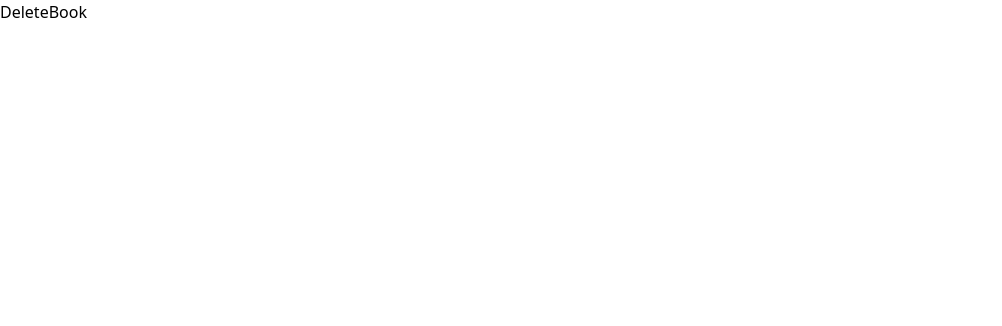
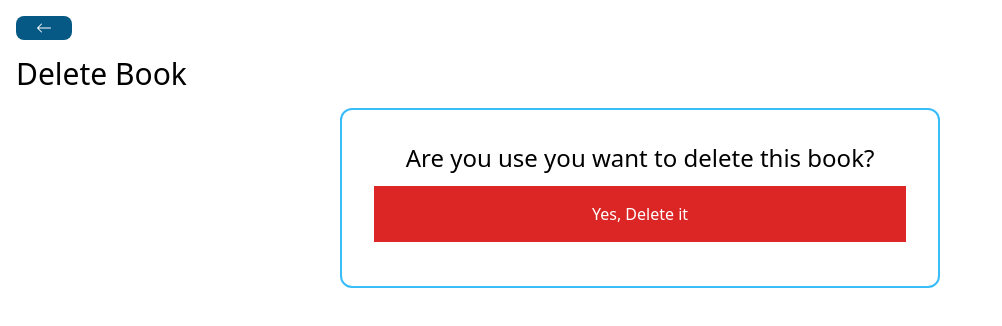
Before and after one commit to JamieDawson/mern_test, a React (Vite) app in the folder frontend/: page /books/delete/1 in a window 1280 px wide. Shown: the top 326 px of the page, without its empty margins (0-1002 px from the left). Built offline with nearby package versions, Linux system fonts and the light colour scheme.

Commit message:
updated delete component so it deletes items

```diff
--- a/frontend/src/pages/DeleteBook.jsx
+++ b/frontend/src/pages/DeleteBook.jsx
@@ -1,7 +1,44 @@
-import React from "react";
+import React, { useState } from "react";
+import BackButton from "../components/BackButton";
+import Spinner from "../components/Spinner";
+import axios from "axios";
+import { useNavigate, useParams } from "react-router-dom";
 
 const DeleteBook = () => {
-  return <div>DeleteBook</div>;
+  const [loading, setLoading] = useState(false);
+  const navigate = useNavigate();
+  const { id } = useParams();
+  const handleDeleteBook = () => {
+    setLoading(true);
+    axios
+      .delete(`http://localhost:5555/books/${id}`)
+      .then(() => {
+        setLoading(false);
+        navigate("/");
+      })
+      .catch((error) => {
+        setLoading(false);
+        alert("Can't delete this!");
+        console.log("can't delete!");
+      });
+  };
+
+  return (
+    <div className="p-4">
+      <BackButton />
+      <h1 className="text-3xl my-4">Delete Book</h1>
+      {loading ? <Spinner /> : ""}
+      <div className="flex flex-col items-center border-2 border-sky-400 rounded-xl w-[600px] p-8 mx-auto">
+        <h3 className="text-2xl">Are you use you want to delete this book?</h3>
+        <button
+          className="p-4 bg-red-600 text-white m-3 w-full"
+          onClick={handleDeleteBook}
+        >
+          Yes, Delete it
+        </button>
+      </div>
+    </div>
+  );
 };
 
 export default DeleteBook;
--- a/frontend/src/pages/Home.jsx
+++ b/frontend/src/pages/Home.jsx
@@ -73,7 +73,7 @@
                       <AiOutlineEdit className="text-2xl text-yellow-600"></AiOutlineEdit>
                     </Link>
                     <Link to={`/books/delete/${book._id}`}>
-                      <MdOutlineAddBox className="text-2xl text-red-600"></MdOutlineAddBox>
+                      <MdOutlineDelete className="text-2xl text-red-600"></MdOutlineDelete>
                     </Link>
                   </div>
                 </td>
```
